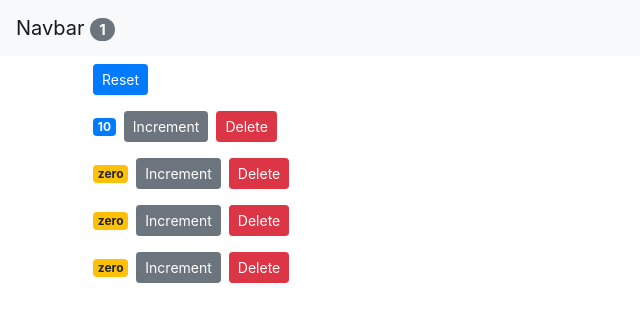
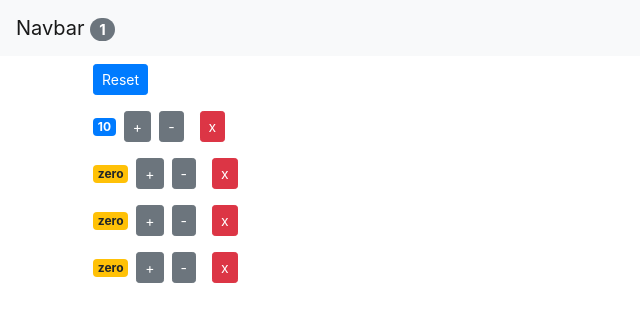
Before and after one commit to lopezg3000/Counter-App, a React (Create React App) app: page / in a window 1280 px wide. Shown: the top 322 px of the page, without its empty margins (0-640 px from the left). Built offline with nearby package versions, Linux system fonts and the light colour scheme.

Commit message:
decrementButtonCreated

```diff
--- a/src/App.js
+++ b/src/App.js
@@ -25,11 +25,20 @@
     // console.log(counter);
     const counters = [...this.state.counters];
     const index = counters.indexOf(counter);
-    counters[index] = { ...counter }
+    counters[index] = { ...counter };
     counters[index].value++;
     // console.log(this.state.counters[index]);
     this.setState({ counters });
 
+  }
+
+  handleDecrement = counter => {
+    // console.log(counter);
+    const counters = [...this.state.counters];
+    const index = counters.indexOf(counter);
+    counters[index] = { ...counter };
+    counters[index].value--;
+    this.setState({ counters });
   }
 
   handleReset = () => {
@@ -57,6 +66,7 @@
             counters={this.state.counters}
             onReset={this.handleReset}
             onIncrement={this.handleIncrement}
+            onDecrement={this.handleDecrement}
             onDelete={this.handleDelete}
           />
         </main>
--- a/src/components/counter.jsx
+++ b/src/components/counter.jsx
@@ -19,8 +19,10 @@
         return (
             <div>
                 <span className={this.getBadgeClasses()}>{this.formatCount()}</span>
-                <button onClick={() => this.props.onIncrement(this.props.counter)} className="btn btn-secondary btn-sm">Increment</button>
-                <button className="btn btn-danger btn-sm m-2" onClick={() => this.props.onDelete(this.props.counter.id)}>Delete</button>
+                <button onClick={() => this.props.onIncrement(this.props.counter)} className="btn btn-secondary btn-sm">+</button>
+                <button onClick={() => this.props.onDecrement(this.props.counter)} className="btn btn-secondary btn-sm m-2">-</button>
+                <button onClick={() => this.props.onDelete(this.props.counter.id)} className="btn btn-danger btn-sm m-2" >x</button>
+
             </div>
         );
     };
--- a/src/components/counters.jsx
+++ b/src/components/counters.jsx
@@ -8,7 +8,7 @@
 
         console.log("Counters - Rendered");
 
-        const { onReset, counters, onIncrement, onDelete } = this.props;
+        const { onReset, counters, onIncrement, onDecrement, onDelete } = this.props;
 
         return (
             <div>
@@ -20,7 +20,9 @@
                         key={counter.id}
                         counter={counter}
                         onIncrement={onIncrement}
-                        onDelete={onDelete} />)}
+                        onDelete={onDelete}
+                        onDecrement={onDecrement}
+                    />)}
             </div>
         );
     }
```
